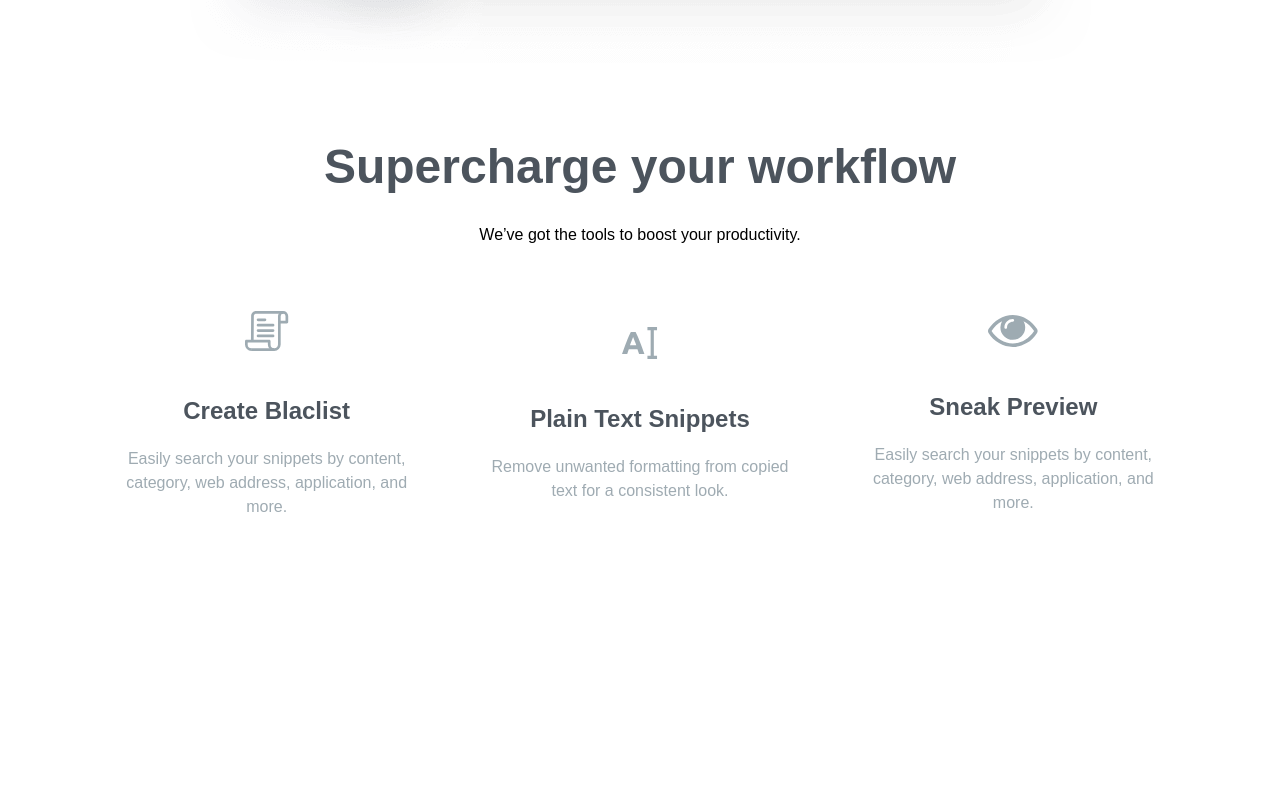
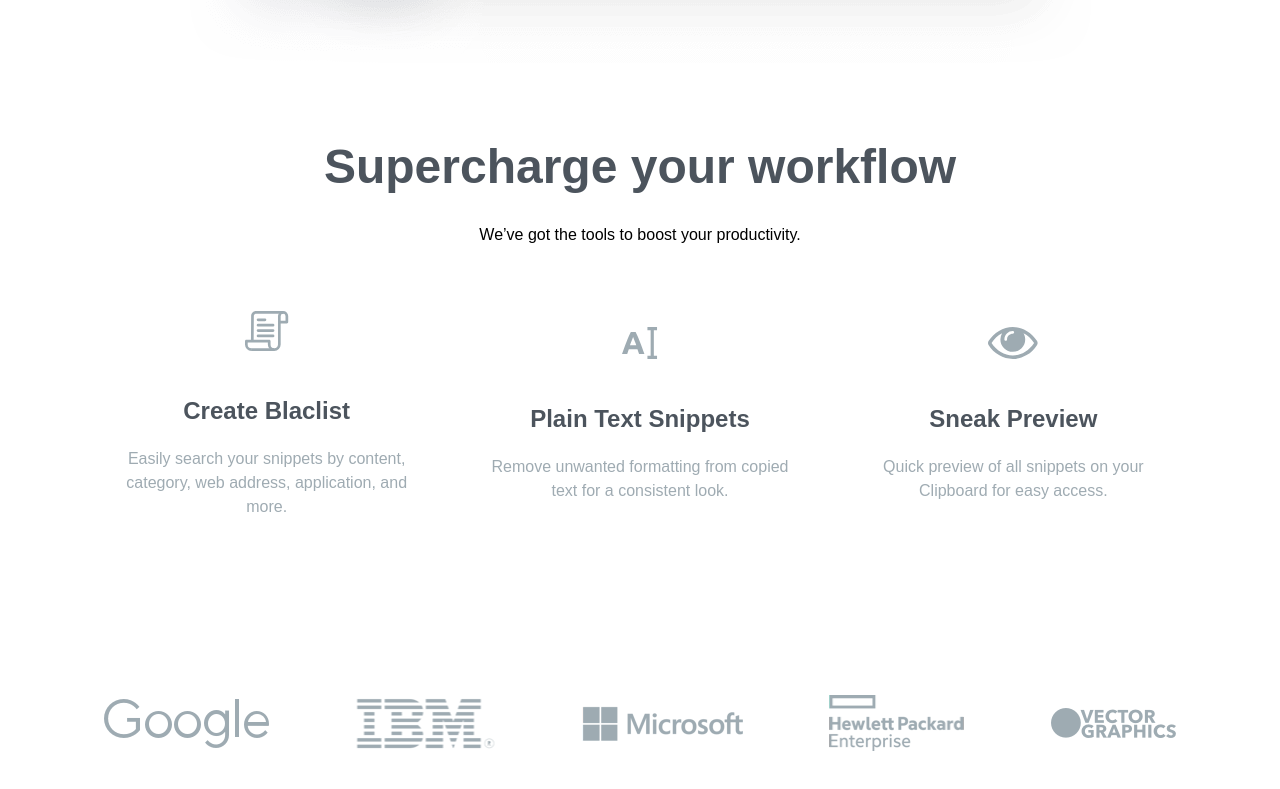
Before and after one commit to Soulbolt/clipboard, a website: page index.html in a window 1280 px wide. Shown: the part 2365-3154 px from the top of the page. Before the commit the page ends 2964 px from the top, so only its background shows below. Drawn offline with Linux system fonts and the light colour scheme; a web font is replaced by a local one.

Commit message:
Add references section, Add img tags*5 with their respetive sources.

```diff
--- a/index.html
+++ b/index.html
@@ -145,12 +145,24 @@
             <img src="images/icon-preview.svg" alt="" class="mb-6" />
             <h5>Sneak Preview</h5>
             <p class="max-w-md text-grayishBlue">
-              Easily search your snippets by content, category, web address,
-              application, and more.
+              Quick preview of all snippets on your Clipboard for easy access.
             </p>
           </div>
         </div>
       </div>
     </section>
+
+    <!-- References Section -->
+    <section id="references">
+      <div
+        class="flex flex-col items-center justify-between max-w-6xl px-10 mx-auto space-y-16 my-44 md:flex-row md:space-y-0"
+      >
+        <img src="images/logo-google.png" alt="" />
+        <img src="images/logo-ibm.png" alt="" />
+        <img src="images/logo-microsoft.png" alt="" />
+        <img src="images/logo-hp.png" alt="" />
+        <img src="images/logo-vector-graphics.png" alt="" />
+      </div>
+    </section>
   </body>
 </html>
```
Also changed, not shown: css/style.css.
